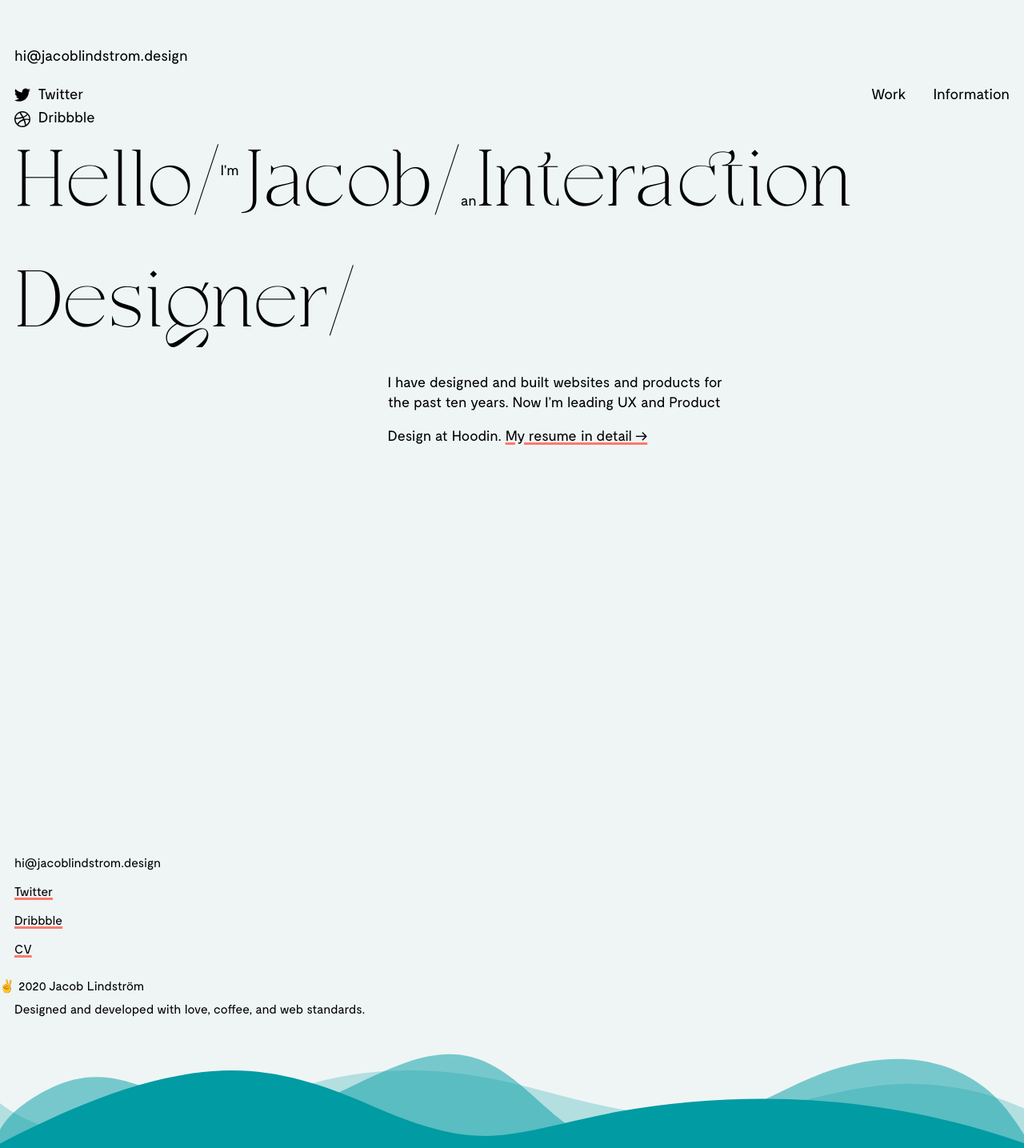
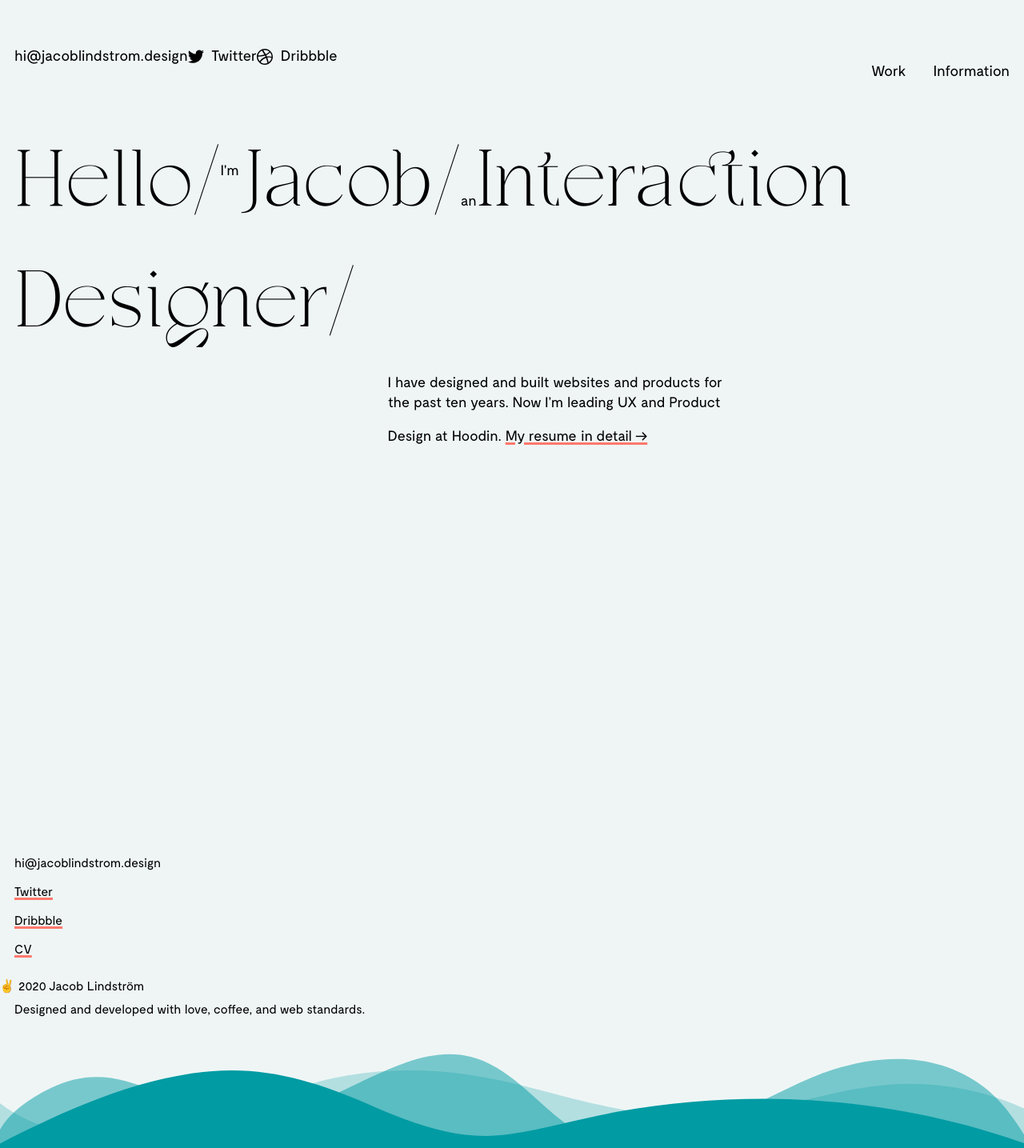
Before and after one commit to jacoblindstrm/jacoblindstrm.github.io, a Jekyll site: the page built from index.html, in a window 1280 px wide. Shown: the whole page at 80% size. Built offline with Jekyll 4.4.1, drawn with Linux system fonts in a browser that asks for light colours; comment, search, counter and statistics services are not loaded.

Commit message:
Update style.html

```diff
--- a/_includes/style.html
+++ b/_includes/style.html
@@ -220,6 +220,10 @@
         margin: auto 1rem;
     }
 
+    body > header .social {
+        display: flex;
+    }
+
     footer {
         padding: 2rem 1rem;
         box-sizing: border-box;
```
